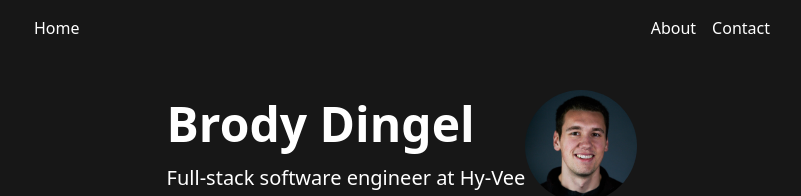
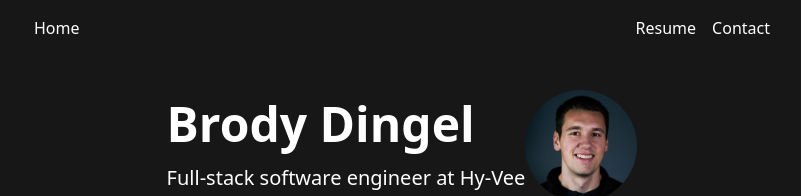
Before and after one commit to brodyd795/personal-site, a Next.js app: page / in a window 1280 px wide. Shown: the top 196 px of the page, without its empty margins (238-1039 px from the left). Built offline with nearby package versions, Linux system fonts and the light colour scheme; no server answers; the database is empty.

Commit message:
add resume link

```diff
--- a/components/header.tsx
+++ b/components/header.tsx
@@ -21,9 +21,9 @@ export const Header: FC<IHeaderProps> = ({
 					{/* eslint-disable-next-line jsx-a11y/anchor-is-valid */}
 					<a className={`${linkStyles} mr-auto`}>Home</a>
 				</Link>
-				<Link href='/about'>
+				<Link href='/resume.pdf'>
 					{/* eslint-disable-next-line jsx-a11y/anchor-is-valid */}
-					<a className={linkStyles}>About</a>
+					<a className={linkStyles}>Resume</a>
 				</Link>
 				<Link href='#contact'>
 					{/* eslint-disable-next-line jsx-a11y/anchor-is-valid */}
```
